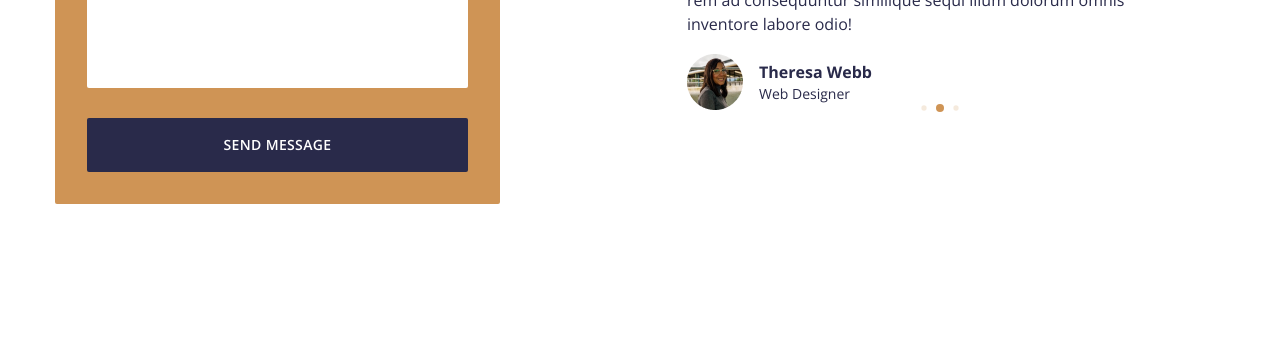
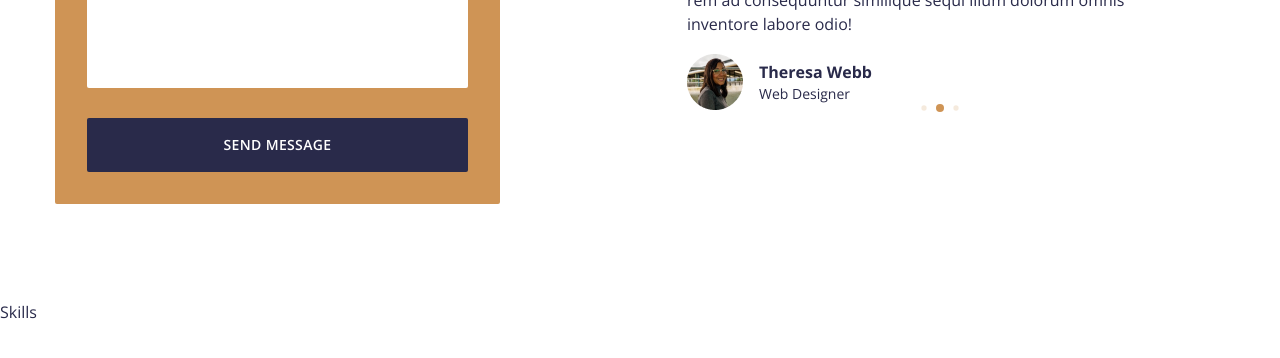
Before and after one commit to code-Gambler/sbhasin-law-firm, a React (Create React App) app: page / in a window 1280 px wide. Shown: the part 919-1277 px from the top of the page. Built offline with nearby package versions, Linux system fonts and the light colour scheme.

Commit message:
Added boilerplate code for skills section

```diff
--- a/src/App.js
+++ b/src/App.js
@@ -3,11 +3,13 @@
 // import components
 import Banner from './components/Banner';
 import Testimonials from './components/Testimonials';
+import Skills from './components/Skills';
 
 const App = () => {
   return <div>
     <Banner />
     <Testimonials />
+    <Skills/>
     <div className='h-[2000px]'></div>
   </div>;
 };
--- /dev/null
+++ b/src/components/Skills.js
@@ -0,0 +1,9 @@
+import React from 'react'
+
+const Skills = () => {
+  return (
+    <div>Skills</div>
+  )
+}
+
+export default Skills
```
